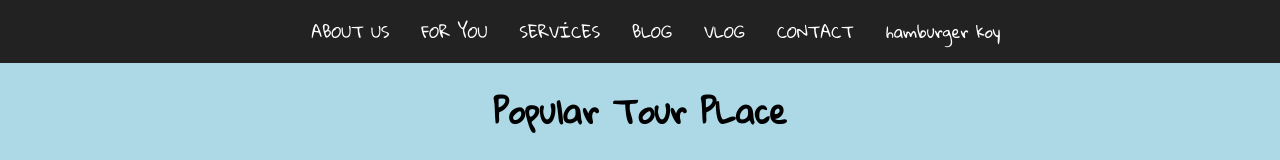
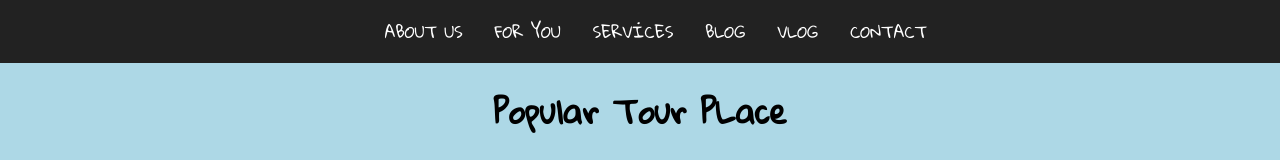
Before and after one commit to muharremgem/react_tour_places, a React (Create React App) app: page / in a window 1280 px wide. Shown: the top 160 px of the page. Built offline with nearby package versions, Linux system fonts and the light colour scheme.

Commit message:
Update Navbar.js

```diff
--- a/src/components/Navbar.js
+++ b/src/components/Navbar.js
@@ -10,7 +10,6 @@ const Navbar = () => {
       <div>BLOG</div>
       <div>VLOG</div>
       <div>CONTACT</div>
-      <div>hamburger koy</div>
     </nav>
   );
 };
```
